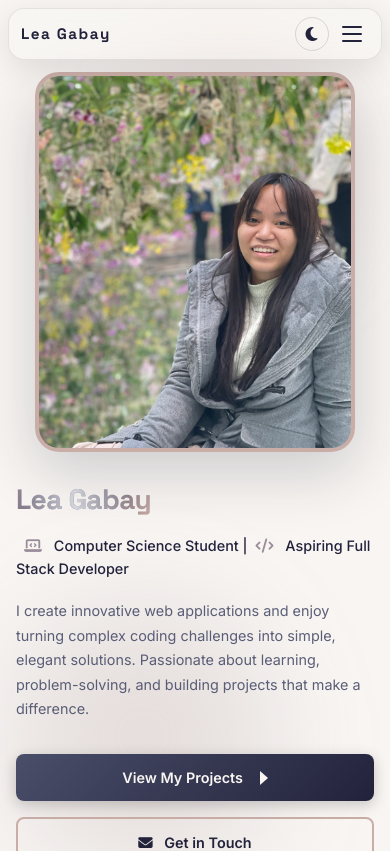
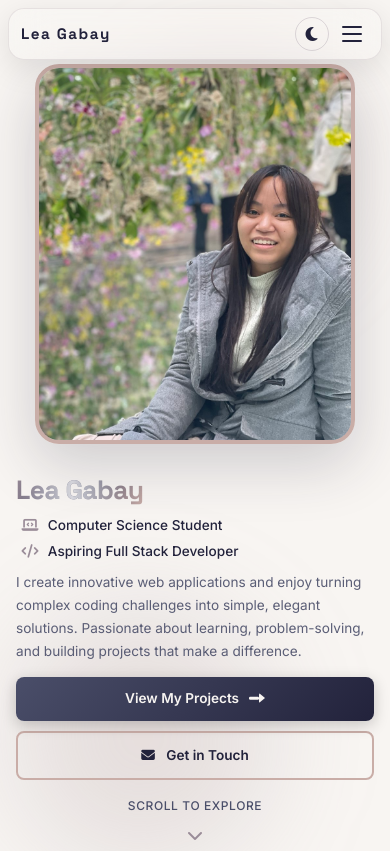
Before and after one commit to LeaDeLeaf/portfolio-website, a React (Vite) app: page / in a window 390 px wide. Shown: the top 851 px of the page. Built offline with nearby package versions, Linux system fonts and the light colour scheme.

Commit message:
Removed animation for mobile/tablet hover effect for "view my projects" button

```diff
--- a/src/pages/Home.css
+++ b/src/pages/Home.css
@@ -278,6 +278,14 @@ section.section-visible {
   color: var(--accent-color);
 }
 
+.hero-subtitle .role {
+  display: inline;
+}
+
+.hero-subtitle .separator {
+  display: inline;
+}
+
 .hero-description {
   font-size: 1rem;
   color: var(--secondary-color);
@@ -492,6 +500,7 @@ section.section-visible {
   border-left: 8px solid var(--bg-primary);
   border-top: 7px solid transparent;
   border-bottom: 7px solid transparent;
+  border-radius: 2px;
   transition: all 0.8s cubic-bezier(0.23, 1, 0.32, 1);
   opacity: 1;
 }
@@ -702,7 +711,7 @@ section.section-visible {
 @media (max-width: 968px) {
   .hero-content {
     grid-template-columns: 1fr;
-    gap: 2.5rem;
+    gap: 2rem;
   }
 
   .hero-text {
@@ -714,66 +723,140 @@ section.section-visible {
   }
 
   .profile-photo {
-    width: 250px;
-    height: 250px;
+    width: 220px;
+    height: 220px;
   }
 
   .hero-title {
-    font-size: 2.5rem;
+    font-size: 2.25rem;
+    margin-bottom: 1rem;
   }
 
   .hero-subtitle {
-    font-size: 1.1rem;
+    font-size: 1rem;
+    margin-bottom: 0.75rem;
+    display: flex;
+    flex-direction: column;
+    gap: 0.35rem;
+    align-items: flex-start;
+  }
+
+  .hero-subtitle .role {
+    display: block;
+  }
+
+  .hero-subtitle .separator {
+    display: none;
+  }
+
+  .hero-description {
+    font-size: 0.95rem;
+    margin-bottom: 1.25rem;
   }
 
   .hero {
-    padding: 6rem 2rem 4rem;
+    padding: 5rem 2rem 2rem;
+    min-height: 100vh;
+  }
+
+  .scroll-indicator {
+    margin-top: 1.5rem;
+    gap: 0.25rem;
+  }
+
+  .scroll-text {
+    font-size: 0.75rem;
+  }
+
+  .scroll-arrow {
+    font-size: 1rem;
+  }
+
+  .view-work-btn .arrow-icon {
+    width: 20px;
+    height: 14px;
+    margin-left: 0.5rem;
+  }
+
+  .view-work-btn .arrow-icon::before {
+    width: 12px;
+    background: var(--bg-primary);
+    border-radius: 1.5px;
+  }
+
+  .view-work-btn .arrow-icon::after {
+    border-left: 7px solid var(--bg-primary);
+    border-top: 6px solid transparent;
+    border-bottom: 6px solid transparent;
+    border-radius: 2px;
+  }
+
+  .view-work-btn:hover {
+    padding-right: 2rem;
+  }
+
+  .view-work-btn:hover .arrow-icon {
+    transform: translateY(-1px);
+    width: 20px;
+  }
+
+  .view-work-btn:hover .arrow-icon::before {
+    width: 12px;
+  }
+
+  .view-work-btn:hover .arrow-icon::after {
+    border-left-width: 7px;
+    border-top-width: 6px;
+    border-bottom-width: 6px;
   }
 }
 
 @media (max-width: 768px) {
   .hero {
-    padding: 5rem 1.5rem 3rem;
+    padding: 4.5rem 1.5rem 2rem;
     min-height: 100vh;
   }
 
+  .hero-content {
+    gap: 1.5rem;
+  }
+
+  .profile-photo {
+    width: 180px;
+    height: 180px;
+  }
+
   .hero-title {
-    font-size: 2rem;
+    font-size: 1.85rem;
+    margin-bottom: 0.75rem;
   }
 
   .hero-subtitle {
-    font-size: 1rem;
+    font-size: 0.9rem;
+    margin-bottom: 0.65rem;
+    display: flex;
+    flex-direction: column;
+    gap: 0.3rem;
+    align-items: flex-start;
+  }
+
+  .hero-subtitle .role {
+    display: block;
+  }
+
+  .hero-subtitle .separator {
+    display: none;
   }
 
   .hero-description {
-    font-size: 0.95rem;
-  }
-
-  .profile-photo {
-    width: 240px;
-    height: 280px;
-  }
-
-  .skills h2 {
-    font-size: 2rem;
-  }
-
-  .skills-grid {
-    grid-template-columns: 1fr;
-    gap: 1.5rem;
-  }
-
-  .cta h2 {
-    font-size: 1.8rem;
-  }
-
-  .cta p {
-    font-size: 1.1rem;
+    font-size: 0.9rem;
+    margin-bottom: 1rem;
   }
 
   .hero-buttons {
+    display: flex;
     flex-direction: column;
-    width: 100%;
+    gap: 0.75rem;
   }
 
   .hero-buttons .btn {
@@ -781,28 +864,173 @@ section.section-visible {
     text-align: center;
     justify-content: center;
   }
+
+  .scroll-indicator {
+    margin-top: 1.25rem;
+  }
+
+  .view-work-btn .arrow-icon {
+    width: 18px;
+    height: 14px;
+    margin-left: 0.5rem;
+  }
+
+  .view-work-btn .arrow-icon::before {
+    width: 11px;
+    background: var(--bg-primary);
+    border-radius: 1.5px;
+  }
+
+  .view-work-btn .arrow-icon::after {
+    border-left: 7px solid var(--bg-primary);
+    border-top: 6px solid transparent;
+    border-bottom: 6px solid transparent;
+    border-radius: 2px;
+  }
+
+  .view-work-btn:hover {
+    padding-right: 2rem;
+  }
+
+  .view-work-btn:hover .arrow-icon {
+    transform: translateY(-1px);
+    width: 18px;
+  }
+
+  .view-work-btn:hover .arrow-icon::before {
+    width: 11px;
+  }
+
+  .view-work-btn:hover .arrow-icon::after {
+    border-left-width: 7px;
+    border-top-width: 6px;
+    border-bottom-width: 6px;
+  }
+
+  .skills h2 {
+    font-size: 2rem;
+  }
+
+  .skills-grid {
+    grid-template-columns: 1fr;
+    gap: 1.5rem;
+  }
+
+  .cta h2 {
+    font-size: 1.8rem;
+  }
+
+  .cta p {
+    font-size: 1.1rem;
+  }
+
+  .hero-buttons {
+    flex-direction: column;
+    width: 100%;
+  }
+
+  .hero-buttons .btn {
+    width: 100%;
+    text-align: center;
+    justify-content: center;
+  }
 }
 
 @media (max-width: 480px) {
   .hero {
-    padding: 4.5rem 1rem 3rem;
+    padding: 4rem 1rem 1.5rem;
+  }
+
+  .hero-content {
+    gap: 1.25rem;
+  }
+
+  .profile-photo {
+    width: 160px;
+    height: 190px;
   }
 
   .hero-title {
-    font-size: 1.75rem;
+    font-size: 1.65rem;
+    margin-bottom: 0.65rem;
   }
 
   .hero-subtitle {
-    font-size: 0.9rem;
+    font-size: 0.85rem;
+    margin-bottom: 0.5rem;
+    display: flex;
+    flex-direction: column;
+    gap: 0.25rem;
+    align-items: flex-start;
+  }
+
+  .hero-subtitle .role {
+    display: block;
+  }
+
+  .hero-subtitle .separator {
+    display: none;
+  }
+
+  .hero-subtitle i {
+    margin: 0 0.35rem;
   }
 
   .hero-description {
-    font-size: 0.9rem;
-  }
-
-  .profile-photo {
-    width: 200px;
-    height: 240px;
+    font-size: 0.85rem;
+    margin-bottom: 0.85rem;
+  }
+
+  .hero-buttons {
+    gap: 0.65rem;
+  }
+
+  .btn {
+    padding: 0.7rem 1.25rem;
+    font-size: 0.85rem;
+  }
+
+  .scroll-indicator {
+    margin-top: 1rem;
+  }
+
+  .view-work-btn .arrow-icon {
+    width: 16px;
+    height: 12px;
+    margin-left: 0.4rem;
+  }
+
+  .view-work-btn .arrow-icon::before {
+    width: 10px;
+    background: var(--bg-primary);
+    height: 2.5px;
+    border-radius: 1.25px;
+  }
+
+  .view-work-btn .arrow-icon::after {
+    border-left: 6px solid var(--bg-primary);
+    border-top: 5px solid transparent;
+    border-bottom: 5px solid transparent;
+    border-radius: 1.5px;
+  }
+
+  .view-work-btn:hover {
+    padding-right: 1.25rem;
+  }
+
+  .view-work-btn:hover .arrow-icon {
+    transform: translateY(-1px);
+    width: 16px;
+  }
+
+  .view-work-btn:hover .arrow-icon::before {
+    width: 10px;
+  }
+
+  .view-work-btn:hover .arrow-icon::after {
+    border-left-width: 6px;
+    border-top-width: 5px;
+    border-bottom-width: 5px;
   }
 
   .section-title {
@@ -812,10 +1040,112 @@ section.section-visible {
   .section-subtitle {
     font-size: 0.95rem;
   }
+}
+
+@media (max-width: 360px) {
+  .hero {
+    padding: 3.5rem 0.85rem 1.25rem;
+  }
+
+  .hero-content {
+    gap: 1rem;
+  }
+
+  .profile-photo {
+    width: 140px;
+    height: 170px;
+  }
+
+  .hero-title {
+    font-size: 1.5rem;
+    margin-bottom: 0.5rem;
+  }
+
+  .hero-subtitle {
+    font-size: 0.8rem;
+    margin-bottom: 0.5rem;
+    display: flex;
+    flex-direction: column;
+    gap: 0.25rem;
+    align-items: flex-start;
+  }
+
+  .hero-subtitle .role {
+    display: block;
+  }
+
+  .hero-subtitle .separator {
+    display: none;
+  }
+
+  .hero-subtitle i {
+    margin: 0 0.3rem;
+  }
+
+  .hero-description {
+    font-size: 0.8rem;
+    margin-bottom: 0.75rem;
+    line-height: 1.5;
+  }
+
+  .hero-buttons {
+    gap: 0.5rem;
+  }
 
   .btn {
-    padding: 0.75rem 1.5rem;
+    padding: 0.65rem 1rem;
+    font-size: 0.8rem;
+  }
+
+  .scroll-indicator {
+    margin-top: 0.75rem;
+  }
+
+  .scroll-text {
+    font-size: 0.7rem;
+  }
+
+  .scroll-arrow {
     font-size: 0.9rem;
+  }
+
+  .view-work-btn .arrow-icon {
+    width: 14px;
+    height: 11px;
+    margin-left: 0.35rem;
+  }
+
+  .view-work-btn .arrow-icon::before {
+    width: 9px;
+    background: var(--bg-primary);
+    height: 2px;
+    border-radius: 1px;
+  }
+
+  .view-work-btn .arrow-icon::after {
+    border-left: 5px solid var(--bg-primary);
+    border-top: 4.5px solid transparent;
+    border-bottom: 4.5px solid transparent;
+    border-radius: 1px;
+  }
+
+  .view-work-btn:hover {
+    padding-right: 1rem;
+  }
+
+  .view-work-btn:hover .arrow-icon {
+    transform: translateY(-1px);
+    width: 14px;
+  }
+
+  .view-work-btn:hover .arrow-icon::before {
+    width: 9px;
+  }
+
+  .view-work-btn:hover .arrow-icon::after {
+    border-left-width: 5px;
+    border-top-width: 4.5px;
+    border-bottom-width: 4.5px;
   }
 }
 
--- a/src/pages/Home.jsx
+++ b/src/pages/Home.jsx
@@ -149,8 +149,9 @@ function Home() {
               <span className="highlight">Lea Gabay</span>
             </h1>
             <p className="hero-subtitle">
-              <i className="fas fa-laptop-code"></i> Computer Science Student |
-              <i className="fas fa-code"></i> Aspiring Full Stack Developer
+              <span className="role"><i className="fas fa-laptop-code"></i> Computer Science Student</span>
+              <span className="separator"> | </span>
+              <span className="role"><i className="fas fa-code"></i> Aspiring Full Stack Developer</span>
             </p>
             <p className="hero-description">
               I create innovative web applications and enjoy turning complex coding challenges into simple, elegant solutions.
```
